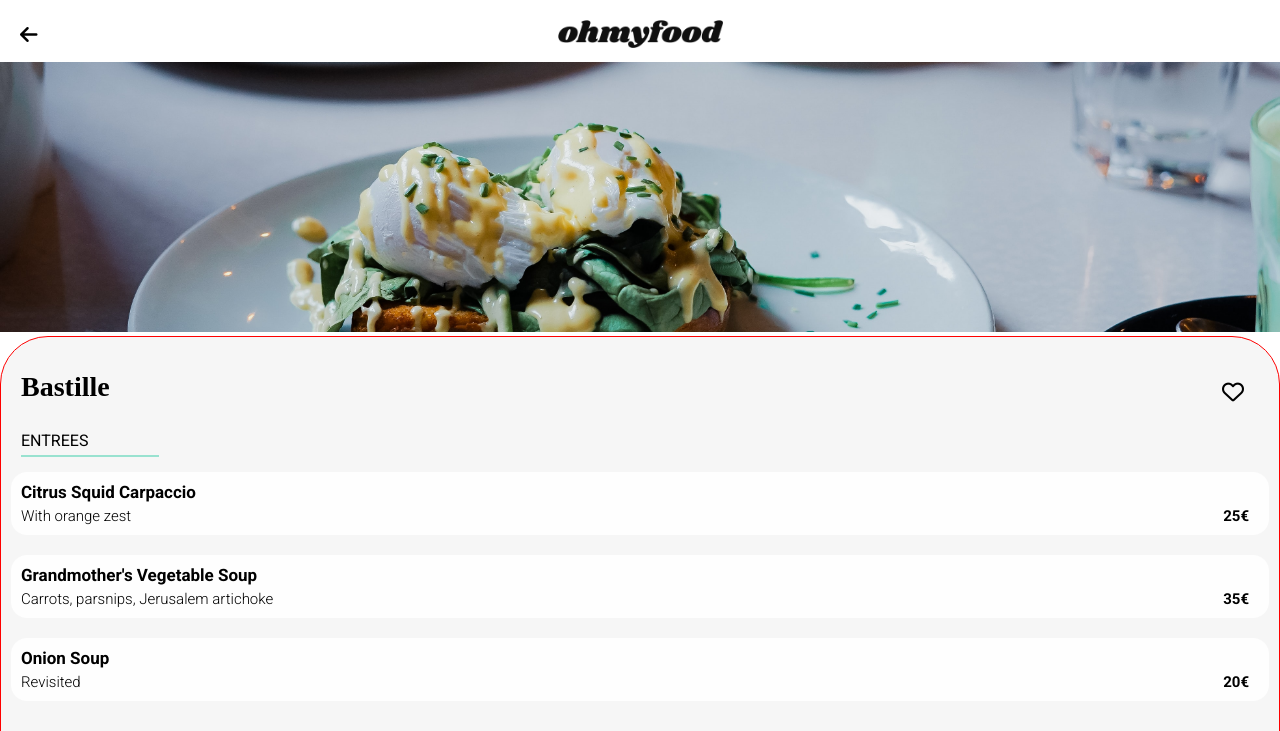
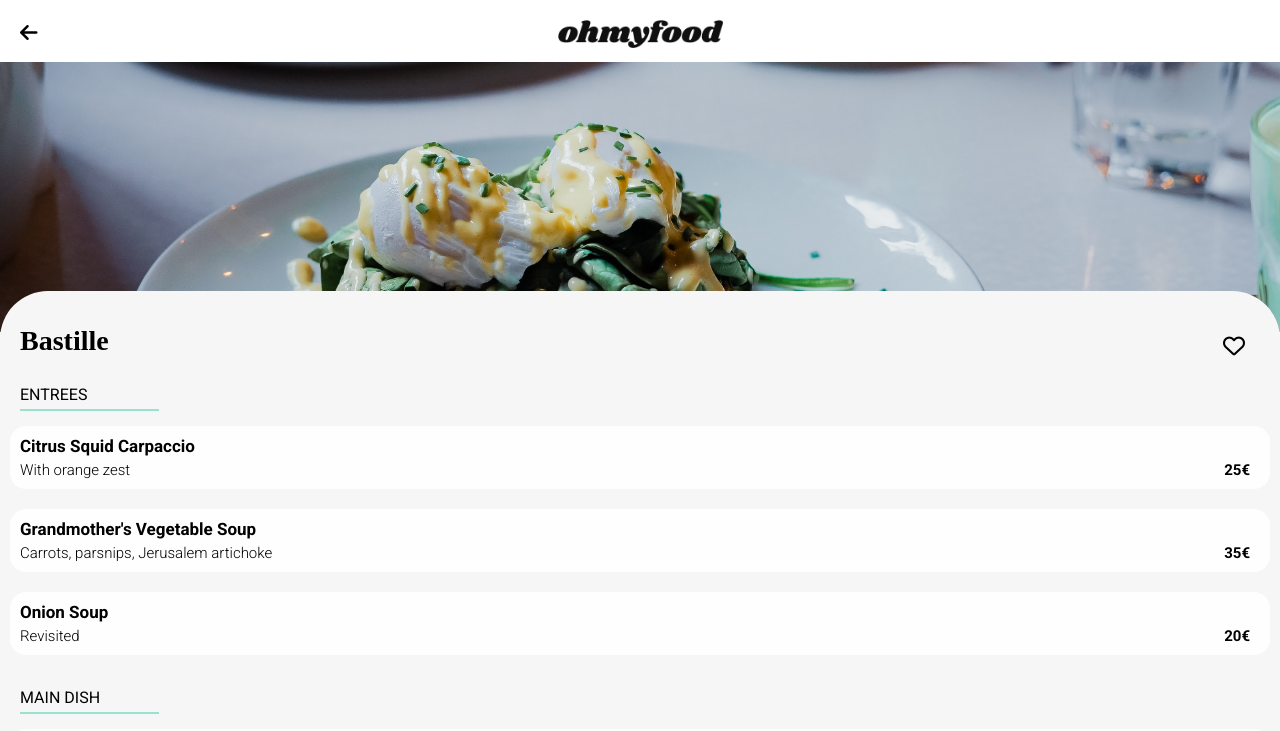
Before and after one commit to zff930/Project3, a website: page html/menu-Bastille.html in a window 1280 px wide. Shown: the top 731 px of the page. Drawn offline with Linux system fonts and the light colour scheme; a web font is replaced by a local one.

Commit message:
Modified Bastille menu and css files

```diff
--- a/sass/main.scss
+++ b/sass/main.scss
@@ -1,3 +1,3 @@
-@import '../utils/mixins';
+@import 'utils/mixins';
 @import 'pages/home';
 @import 'pages/menu-Bastille';
--- a/sass/pages/_menu-Bastille.scss
+++ b/sass/pages/_menu-Bastille.scss
@@ -14,12 +14,11 @@ header {
             margin: 20px auto 14px auto;
             width: 165px;
             height: 28px;
-            position: relative;
         }
 
         & .back-to-home-icon {
             position: absolute;
-            top: 25px;
+            top: 23px;
             left: 20px;
 
             & .back-to-home {
@@ -36,7 +35,8 @@ header {
 }
 
 .menu {
-    border: 1px solid red;
+    position: relative;
+    margin-top: -45px;
     background-color: #f6f6f6;
     border-radius: 3em 3em 0 0;
     padding: 15px 10px 50px 10px;
```
Also changed, not shown: css/main.css, 1 other file.
